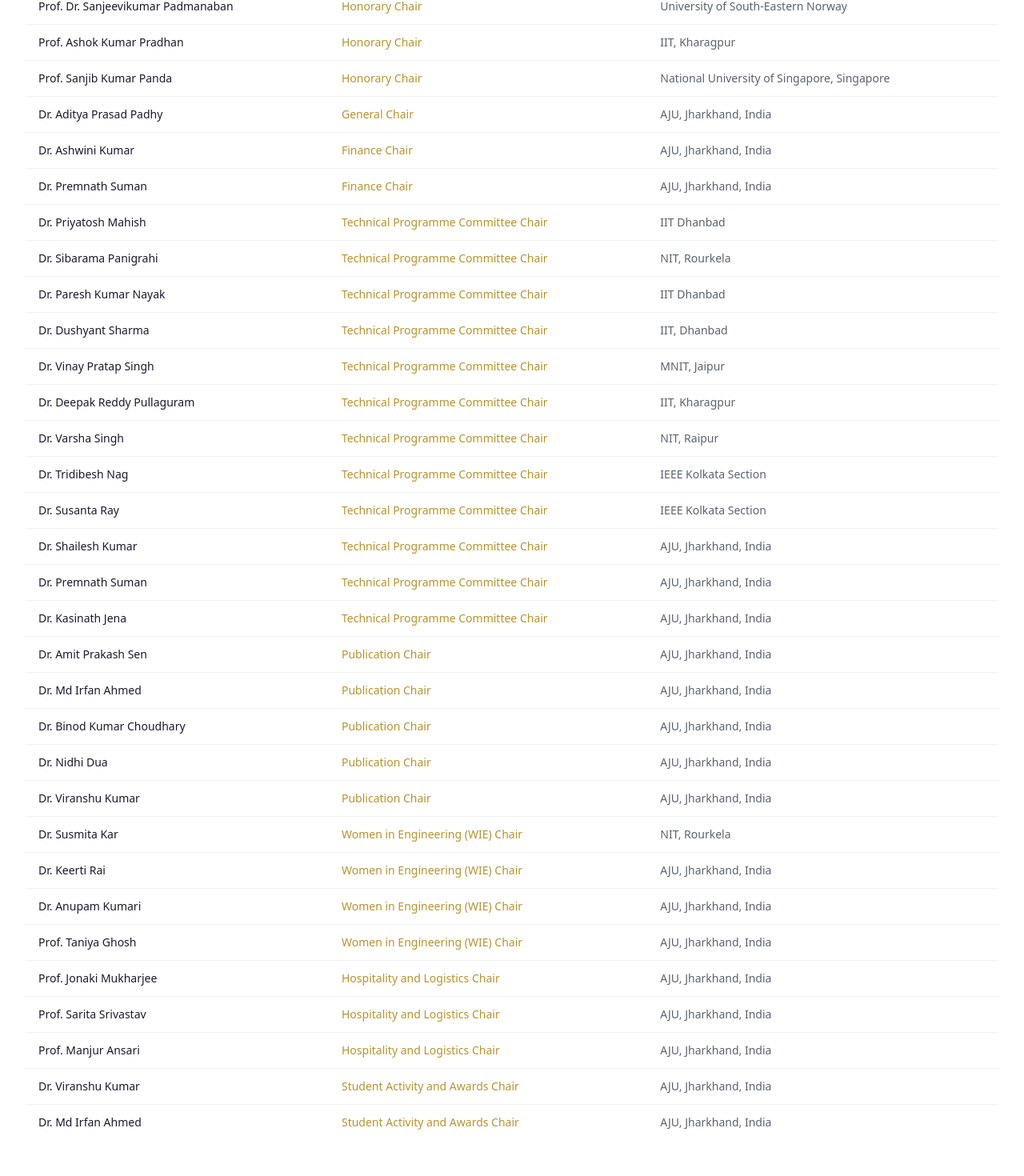
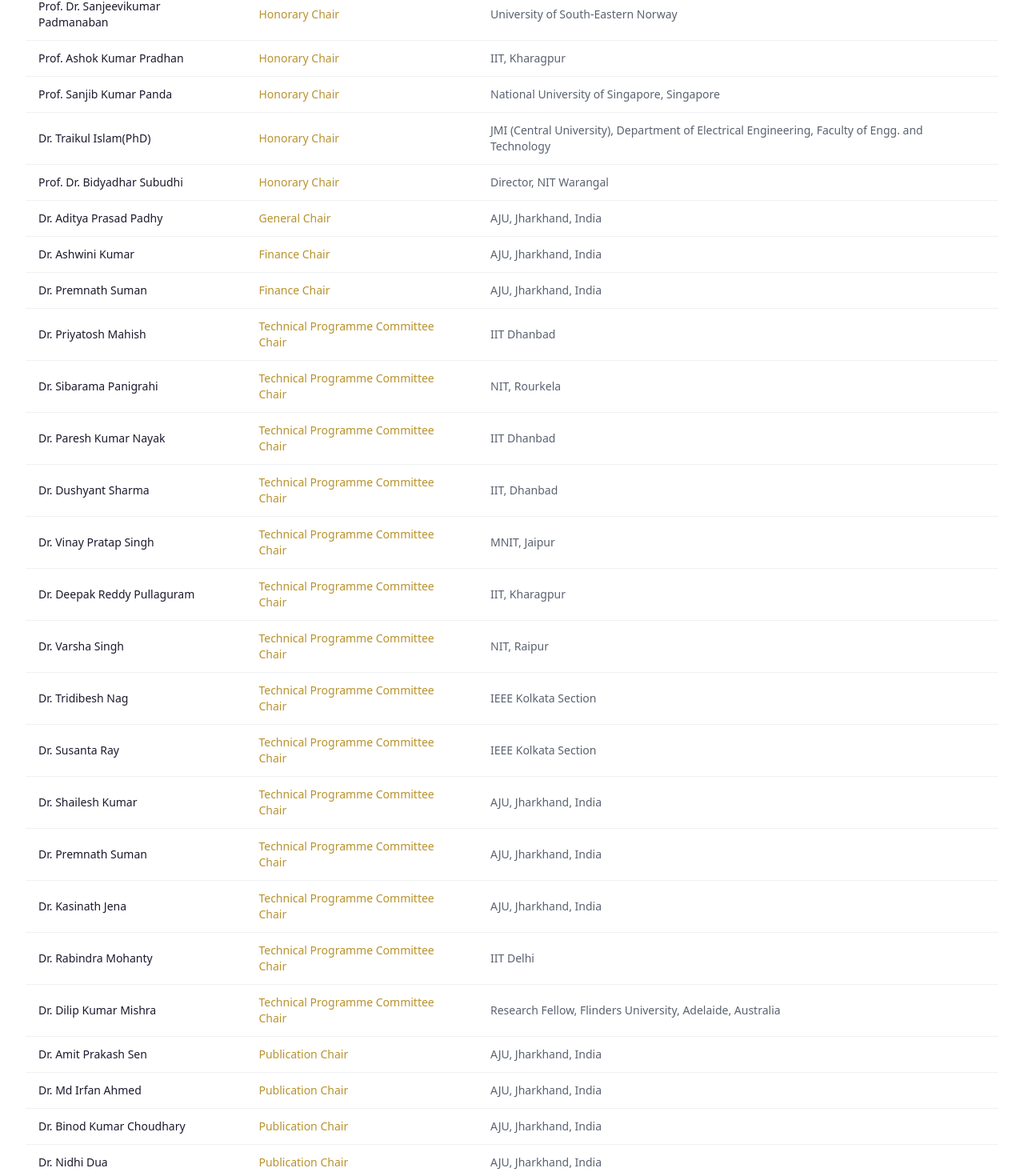
Before and after one commit to Sharan986/ieee-aju, a Next.js app: page /committee in a window 1280 px wide. Shown: the part 903-2373 px from the top of the page at 80% size. Built offline with nearby package versions, Linux system fonts and the light colour scheme.

Commit message:
Update Details

```diff
--- a/app/committee/page.tsx
+++ b/app/committee/page.tsx
@@ -67,6 +67,16 @@
     name: "Prof. Sanjib Kumar Panda",
     role: "Honorary Chair",
     affiliation: "National University of Singapore, Singapore",
+  },
+  {
+    name: "Dr. Traikul Islam(PhD)",
+    role: "Honorary Chair",
+    affiliation: "JMI (Central University), Department of Electrical Engineering, Faculty of Engg. and Technology",
+  },
+  {
+    name: "Prof. Dr. Bidyadhar Subudhi",
+    role: "Honorary Chair",
+    affiliation: "Director, NIT Warangal",
   },
   {
     name: "Dr. Aditya Prasad Padhy",
@@ -142,6 +152,16 @@
     name: "Dr. Kasinath Jena",
     role: "Technical Programme Committee Chair",
     affiliation: "AJU, Jharkhand, India",
+  },
+  {
+    name: "Dr. Rabindra Mohanty",
+    role: "Technical Programme Committee Chair",
+    affiliation: "IIT Delhi",
+  },
+  {
+    name: "Dr. Dilip Kumar Mishra",
+    role: "Technical Programme Committee Chair",
+    affiliation: "Research Fellow, Flinders University, Adelaide, Australia",
   },
   {
     name: "Dr. Amit Prakash Sen",
```
